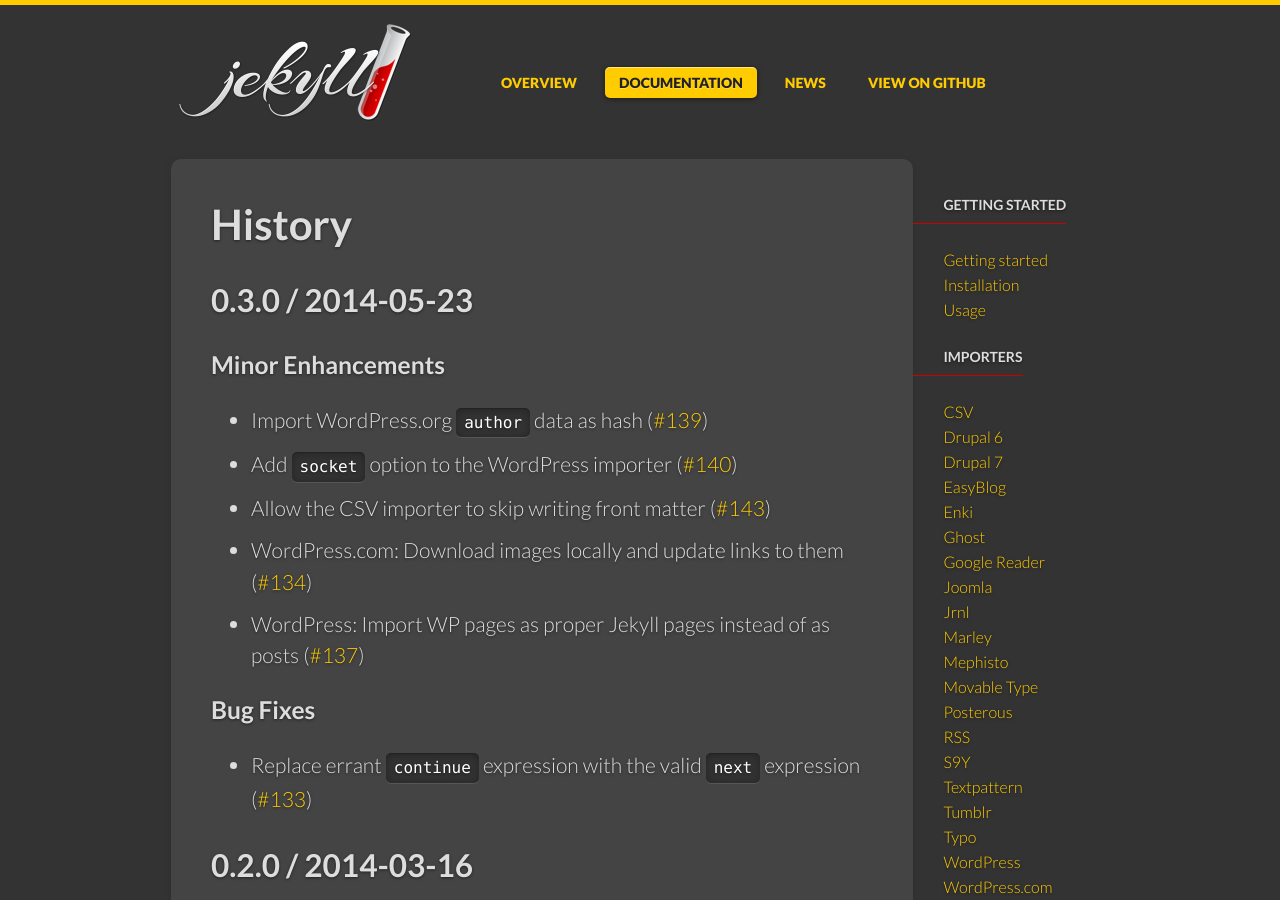
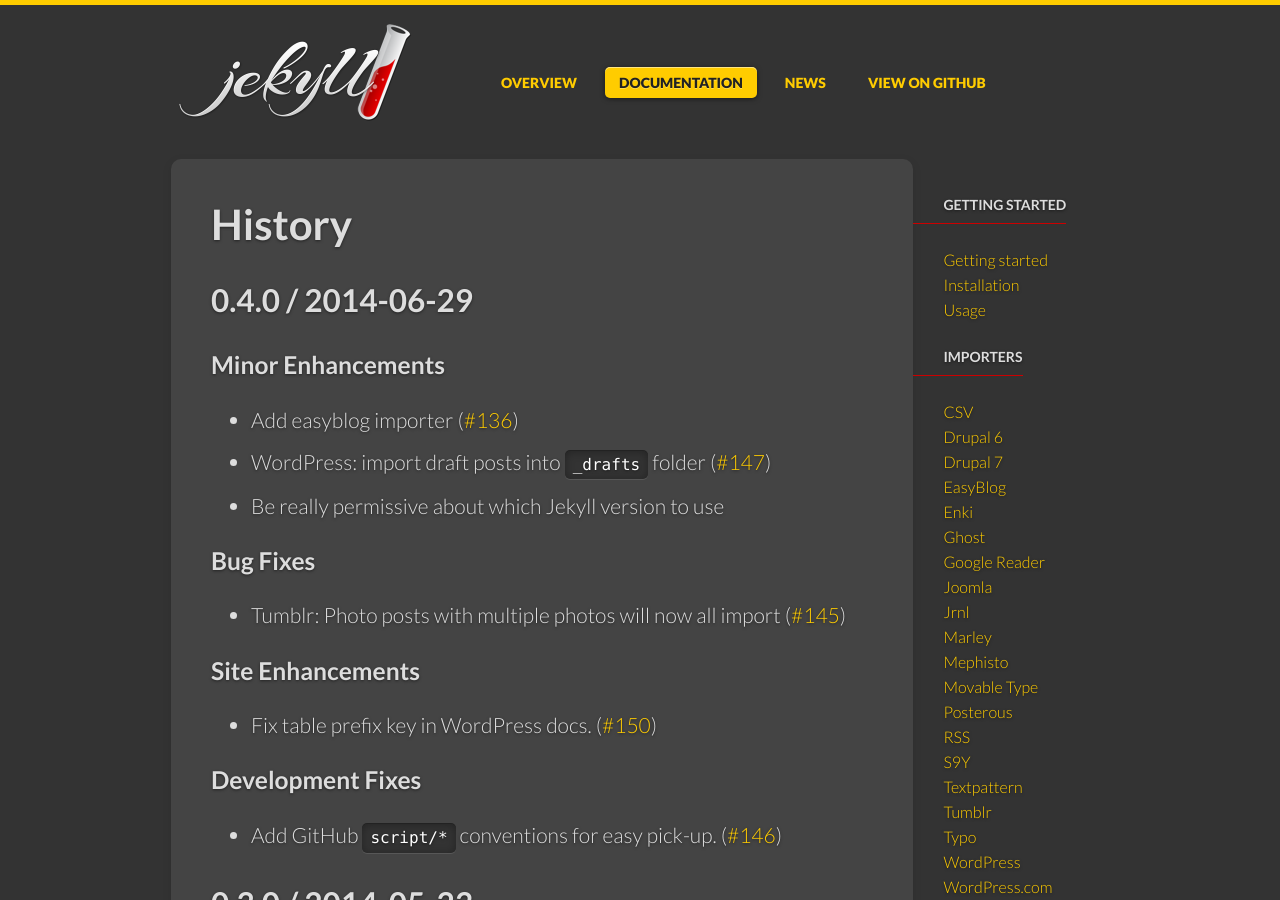
Before and after one commit to jekyll/jekyll-import, a Jekyll site: the page built from site/docs/history.md, in a window 1280 px wide and 900 px high. Built offline with Jekyll 4.4.1, drawn with Linux system fonts in a browser that asks for light colours; some web fonts are replaced.

Commit message:
Updated generated history.md file in the site.

```diff
--- a/site/docs/history.md
+++ b/site/docs/history.md
@@ -4,6 +4,26 @@
 permalink: "/docs/history/"
 prev_section: contributing
 ---
+
+## 0.4.0 / 2014-06-29
+
+### Minor Enhancements
+
+- Add easyblog importer ([#136]({{ site.repository }}/issues/136))
+- WordPress: import draft posts into `_drafts` folder ([#147]({{ site.repository }}/issues/147))
+- Be really permissive about which Jekyll version to use
+
+### Bug Fixes
+
+- Tumblr: Photo posts with multiple photos will now all import ([#145]({{ site.repository }}/issues/145))
+
+### Site Enhancements
+
+- Fix table prefix key in WordPress docs. ([#150]({{ site.repository }}/issues/150))
+
+### Development Fixes
+
+- Add GitHub `script/*` conventions for easy pick-up. ([#146]({{ site.repository }}/issues/146))
 
 ## 0.3.0 / 2014-05-23
 
```
